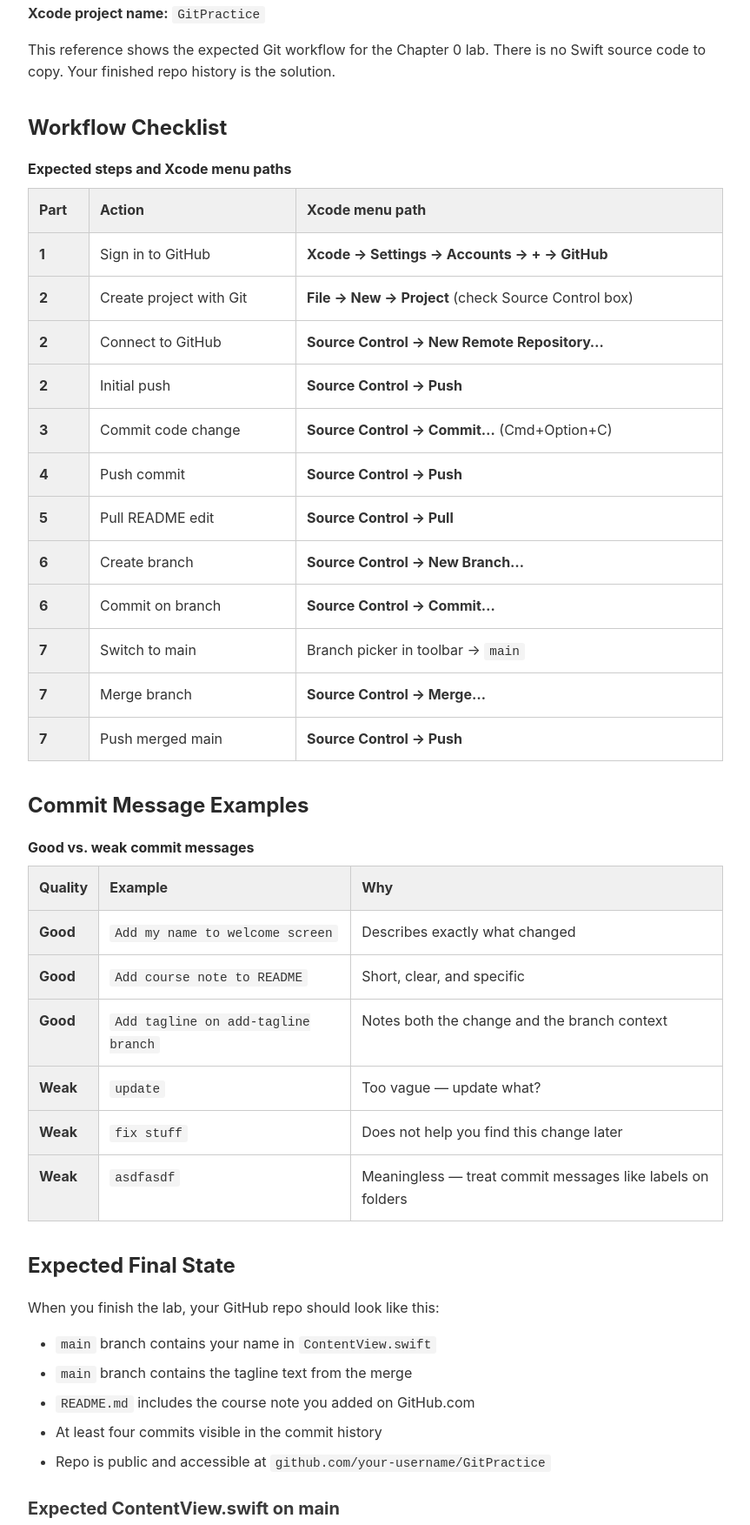
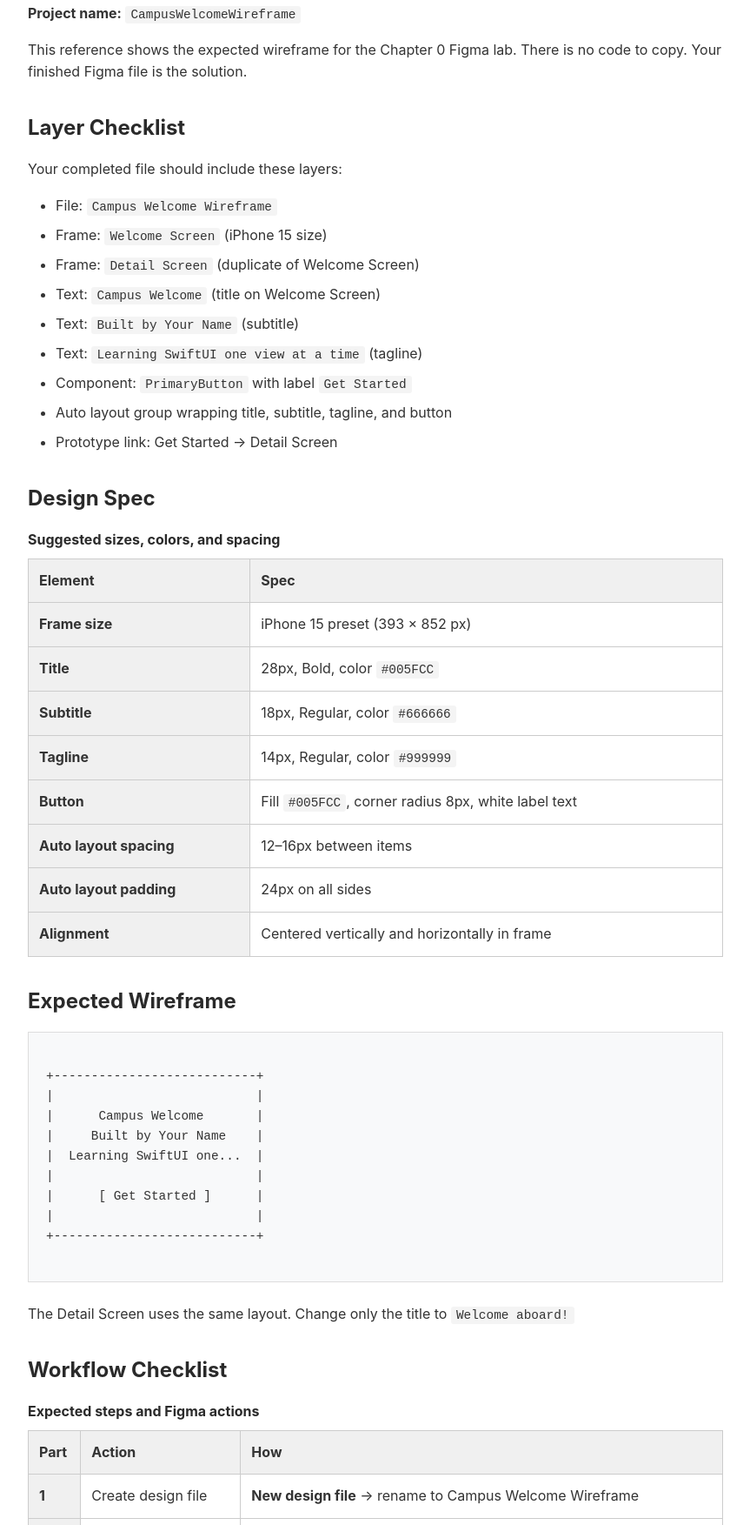
Before and after one commit to williamskrzypczak/ECC-SU-26, a plain HTML site: page Solutions/solution.html in a window 1280 px wide. Shown: the part 178-1931 px from the top of the page at 87% size, without its empty margins (40-903 px from the left). Drawn offline with Linux system fonts and the light colour scheme.

Commit message:
Add files via upload

```diff
--- a/Solutions/solution.html
+++ b/Solutions/solution.html
@@ -3,7 +3,7 @@
 <head>
     <meta charset="UTF-8">
     <meta name="viewport" content="width=device-width, initial-scale=1.0">
-    <title>Chapter 0 Solution: GitHub and Xcode Source Control</title>
+    <title>Chapter 0 Solution: Figma Basics</title>
     <style>
         * { margin: 0; padding: 0; box-sizing: border-box; }
         body { font-family: -apple-system, BlinkMacSystemFont, 'Segoe UI', Roboto, Oxygen, Ubuntu, Cantarell, sans-serif; font-size: 16px; line-height: 1.6; color: #333; background: #fff; max-width: 1200px; margin: 0 auto; padding: 1rem; }
@@ -47,170 +47,144 @@
     </nav>
 
     <main id="main-content">
-        <h1>Chapter 0 Solution: GitHub and Xcode Source Control</h1>
-        <p><strong>Xcode project name:</strong> <code>GitPractice</code></p>
-        <p>This reference shows the expected Git workflow for the Chapter 0 lab. There is no Swift source code to copy. Your finished repo history is the solution.</p>
+        <h1>Chapter 0 Solution: Figma Basics</h1>
+        <p><strong>Project name:</strong> <code>CampusWelcomeWireframe</code></p>
+        <p>This reference shows the expected wireframe for the Chapter 0 Figma lab. There is no code to copy. Your finished Figma file is the solution.</p>
+
+        <h2>Layer Checklist</h2>
+        <p>Your completed file should include these layers:</p>
+        <ul>
+            <li>File: <code>Campus Welcome Wireframe</code></li>
+            <li>Frame: <code>Welcome Screen</code> (iPhone 15 size)</li>
+            <li>Frame: <code>Detail Screen</code> (duplicate of Welcome Screen)</li>
+            <li>Text: <code>Campus Welcome</code> (title on Welcome Screen)</li>
+            <li>Text: <code>Built by Your Name</code> (subtitle)</li>
+            <li>Text: <code>Learning SwiftUI one view at a time</code> (tagline)</li>
+            <li>Component: <code>PrimaryButton</code> with label <code>Get Started</code></li>
+            <li>Auto layout group wrapping title, subtitle, tagline, and button</li>
+            <li>Prototype link: Get Started → Detail Screen</li>
+        </ul>
+
+        <h2>Design Spec</h2>
+        <table>
+            <caption>Suggested sizes, colors, and spacing</caption>
+            <thead>
+                <tr>
+                    <th scope="col">Element</th>
+                    <th scope="col">Spec</th>
+                </tr>
+            </thead>
+            <tbody>
+                <tr>
+                    <th scope="row">Frame size</th>
+                    <td>iPhone 15 preset (393 × 852 px)</td>
+                </tr>
+                <tr>
+                    <th scope="row">Title</th>
+                    <td>28px, Bold, color <code>#005FCC</code></td>
+                </tr>
+                <tr>
+                    <th scope="row">Subtitle</th>
+                    <td>18px, Regular, color <code>#666666</code></td>
+                </tr>
+                <tr>
+                    <th scope="row">Tagline</th>
+                    <td>14px, Regular, color <code>#999999</code></td>
+                </tr>
+                <tr>
+                    <th scope="row">Button</th>
+                    <td>Fill <code>#005FCC</code>, corner radius 8px, white label text</td>
+                </tr>
+                <tr>
+                    <th scope="row">Auto layout spacing</th>
+                    <td>12–16px between items</td>
+                </tr>
+                <tr>
+                    <th scope="row">Auto layout padding</th>
+                    <td>24px on all sides</td>
+                </tr>
+                <tr>
+                    <th scope="row">Alignment</th>
+                    <td>Centered vertically and horizontally in frame</td>
+                </tr>
+            </tbody>
+        </table>
+
+        <h2>Expected Wireframe</h2>
+        <div class="diagram" role="img" aria-label="ASCII wireframe of the Campus Welcome screen showing a title, subtitle, tagline, and Get Started button centered vertically">
++---------------------------+
+|                           |
+|      Campus Welcome       |
+|     Built by Your Name    |
+|  Learning SwiftUI one...  |
+|                           |
+|      [ Get Started ]      |
+|                           |
++---------------------------+
+        </div>
+        <p>The Detail Screen uses the same layout. Change only the title to <code>Welcome aboard!</code></p>
 
         <h2>Workflow Checklist</h2>
         <table>
-            <caption>Expected steps and Xcode menu paths</caption>
+            <caption>Expected steps and Figma actions</caption>
             <thead>
                 <tr>
                     <th scope="col">Part</th>
                     <th scope="col">Action</th>
-                    <th scope="col">Xcode menu path</th>
+                    <th scope="col">How</th>
                 </tr>
             </thead>
             <tbody>
                 <tr>
                     <th scope="row">1</th>
-                    <td>Sign in to GitHub</td>
-                    <td><strong>Xcode → Settings → Accounts → + → GitHub</strong></td>
+                    <td>Create design file</td>
+                    <td><strong>New design file</strong> → rename to Campus Welcome Wireframe</td>
                 </tr>
                 <tr>
                     <th scope="row">2</th>
-                    <td>Create project with Git</td>
-                    <td><strong>File → New → Project</strong> (check Source Control box)</td>
-                </tr>
-                <tr>
-                    <th scope="row">2</th>
-                    <td>Connect to GitHub</td>
-                    <td><strong>Source Control → New Remote Repository…</strong></td>
-                </tr>
-                <tr>
-                    <th scope="row">2</th>
-                    <td>Initial push</td>
-                    <td><strong>Source Control → Push</strong></td>
+                    <td>Add iPhone frame</td>
+                    <td>Press <strong>F</strong> → choose iPhone 15 preset</td>
                 </tr>
                 <tr>
                     <th scope="row">3</th>
-                    <td>Commit code change</td>
-                    <td><strong>Source Control → Commit…</strong> (Cmd+Option+C)</td>
+                    <td>Add text and button</td>
+                    <td>Press <strong>T</strong> for text, <strong>R</strong> for button rectangle</td>
                 </tr>
                 <tr>
                     <th scope="row">4</th>
-                    <td>Push commit</td>
-                    <td><strong>Source Control → Push</strong></td>
+                    <td>Apply auto layout</td>
+                    <td>Select items → <strong>Shift+A</strong> → vertical, 12–16px spacing, 24px padding</td>
                 </tr>
                 <tr>
                     <th scope="row">5</th>
-                    <td>Pull README edit</td>
-                    <td><strong>Source Control → Pull</strong></td>
+                    <td>Create component</td>
+                    <td>Select button → <strong>Cmd+Option+K</strong> → rename PrimaryButton</td>
                 </tr>
                 <tr>
                     <th scope="row">6</th>
-                    <td>Create branch</td>
-                    <td><strong>Source Control → New Branch…</strong></td>
-                </tr>
-                <tr>
-                    <th scope="row">6</th>
-                    <td>Commit on branch</td>
-                    <td><strong>Source Control → Commit…</strong></td>
+                    <td>Build prototype</td>
+                    <td>Duplicate frame → Prototype tab → drag arrow → Present</td>
                 </tr>
                 <tr>
                     <th scope="row">7</th>
-                    <td>Switch to main</td>
-                    <td>Branch picker in toolbar → <code>main</code></td>
-                </tr>
-                <tr>
-                    <th scope="row">7</th>
-                    <td>Merge branch</td>
-                    <td><strong>Source Control → Merge…</strong></td>
-                </tr>
-                <tr>
-                    <th scope="row">7</th>
-                    <td>Push merged main</td>
-                    <td><strong>Source Control → Push</strong></td>
+                    <td>Share and export</td>
+                    <td>Share link → Export Welcome Screen as PNG 1x</td>
                 </tr>
             </tbody>
         </table>
 
-        <h2>Commit Message Examples</h2>
-        <table>
-            <caption>Good vs. weak commit messages</caption>
-            <thead>
-                <tr>
-                    <th scope="col">Quality</th>
-                    <th scope="col">Example</th>
-                    <th scope="col">Why</th>
-                </tr>
-            </thead>
-            <tbody>
-                <tr>
-                    <th scope="row">Good</th>
-                    <td><code>Add my name to welcome screen</code></td>
-                    <td>Describes exactly what changed</td>
-                </tr>
-                <tr>
-                    <th scope="row">Good</th>
-                    <td><code>Add course note to README</code></td>
-                    <td>Short, clear, and specific</td>
-                </tr>
-                <tr>
-                    <th scope="row">Good</th>
-                    <td><code>Add tagline on add-tagline branch</code></td>
-                    <td>Notes both the change and the branch context</td>
-                </tr>
-                <tr>
-                    <th scope="row">Weak</th>
-                    <td><code>update</code></td>
-                    <td>Too vague — update what?</td>
-                </tr>
-                <tr>
-                    <th scope="row">Weak</th>
-                    <td><code>fix stuff</code></td>
-                    <td>Does not help you find this change later</td>
-                </tr>
-                <tr>
-                    <th scope="row">Weak</th>
-                    <td><code>asdfasdf</code></td>
-                    <td>Meaningless — treat commit messages like labels on folders</td>
-                </tr>
-            </tbody>
-        </table>
-
-        <h2>Expected Final State</h2>
-        <p>When you finish the lab, your GitHub repo should look like this:</p>
-        <ul>
-            <li><code>main</code> branch contains your name in <code>ContentView.swift</code></li>
-            <li><code>main</code> branch contains the tagline text from the merge</li>
-            <li><code>README.md</code> includes the course note you added on GitHub.com</li>
-            <li>At least four commits visible in the commit history</li>
-            <li>Repo is public and accessible at <code>github.com/your-username/GitPractice</code></li>
-        </ul>
-
-        <h3>Expected ContentView.swift on main</h3>
-        <pre><code class="language-swift">import SwiftUI
-
-struct ContentView: View {
-    var body: some View {
-        VStack {
-            Text("Git Practice App")
-                .font(.title)
-            Text("Built by Your Name")
-                .font(.headline)
-            Text("Learning Git one commit at a time.")
-                .font(.subheadline)
-                .foregroundColor(.secondary)
-        }
-        .padding()
-    }
-}</code></pre>
-
-        <h2>Branch History Diagram</h2>
-        <p>Your branches should follow this pattern:</p>
-        <div class="diagram" role="img" aria-label="Branch diagram showing main branch receiving a README commit, then add-tagline branch splitting off for a tagline commit, then merging back into main">
-main:     ●───●───●─────────────●  (initial → name → README pull → merge)
-               \
-add-tagline:    ●───●  (create branch → add tagline)
+        <h2>Prototype Map</h2>
+        <div class="diagram" role="img" aria-label="Prototype flow diagram showing Welcome Screen connecting to Detail Screen when Get Started is tapped">
+Welcome Screen
+  └── [ Get Started ] ──on tap──> Detail Screen
+                                    └── title: "Welcome aboard!"
         </div>
-        <p>The README commit happens on GitHub.com and arrives on <code>main</code> via pull. The tagline commit happens on <code>add-tagline</code> and joins <code>main</code> via merge.</p>
 
         <h2>Sample Reflection Answers</h2>
         <div class="analogy-box">
-            <p><strong>What is a commit?</strong> A commit is a saved snapshot of your project with a message that describes what changed.</p>
-            <p><strong>What is the difference between push and pull?</strong> Push sends your local commits to GitHub. Pull downloads commits from GitHub to your Mac.</p>
-            <p><strong>Why use a branch?</strong> A branch lets you try changes safely without breaking the working code on <code>main</code>.</p>
+            <p><strong>Frame vs. group:</strong> A frame has a fixed size like a phone screen. A group just bundles layers together without a device size.</p>
+            <p><strong>Auto layout:</strong> Auto layout stacks and spaces layers automatically so you do not position every item by hand.</p>
+            <p><strong>Components:</strong> A component lets you update every button at once by editing the master design.</p>
         </div>
 
         <h2>Troubleshooting Quick Reference</h2>
@@ -224,24 +198,24 @@ add-tagline:    ●───●  (create branch → add tagline)
             </thead>
             <tbody>
                 <tr>
-                    <th scope="row">Push rejected</th>
-                    <td>Pull first, then push again</td>
+                    <th scope="row">Frame tool missing</th>
+                    <td>Press <strong>F</strong> on the keyboard</td>
                 </tr>
                 <tr>
-                    <th scope="row">Wrong branch</th>
-                    <td>Use the branch picker in the toolbar to switch</td>
+                    <th scope="row">Auto layout wrong direction</th>
+                    <td>Set direction to <strong>Vertical</strong> in properties</td>
                 </tr>
                 <tr>
-                    <th scope="row">Merge blocked</th>
-                    <td>Commit or discard uncommitted changes first</td>
+                    <th scope="row">Prototype will not play</th>
+                    <td>Check blue arrow exists, then click <strong>Present</strong></td>
                 </tr>
                 <tr>
-                    <th scope="row">Not signed in</th>
-                    <td>Re-add GitHub under <strong>Settings → Accounts</strong></td>
+                    <th scope="row">Export is blank</th>
+                    <td>Select the outer frame, not an inner layer</td>
                 </tr>
                 <tr>
-                    <th scope="row">No remote repo option</th>
-                    <td>Create empty repo on GitHub.com, then add remote URL in Xcode</td>
+                    <th scope="row">Component not created</th>
+                    <td>Select both rectangle and label before Cmd+Option+K</td>
                 </tr>
             </tbody>
         </table>
```
